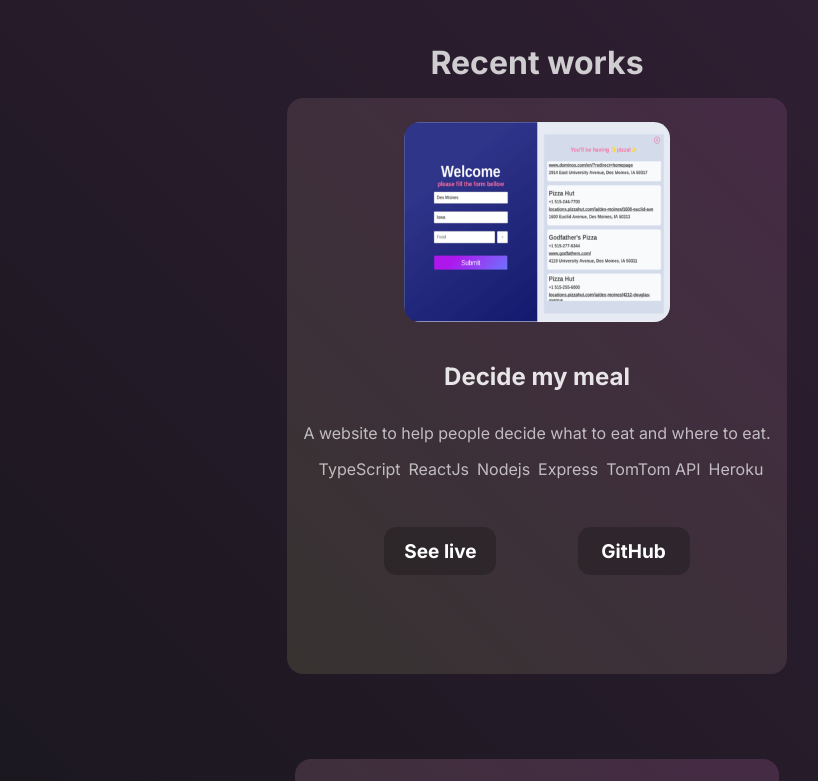
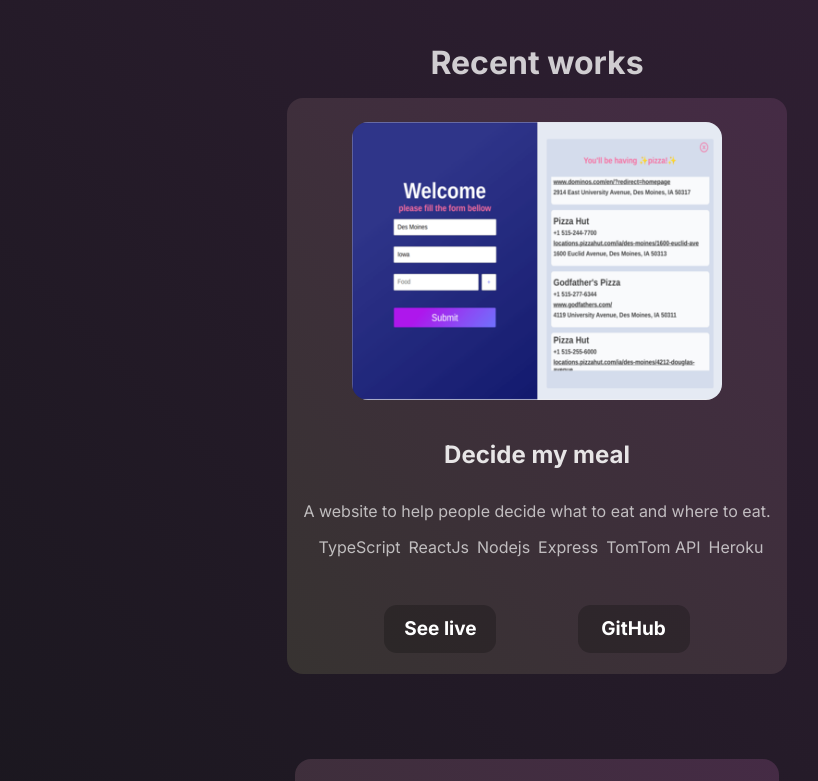
Before and after one commit to dndanli/dndanli-portfolio-v2, a React (Create React App) app in the folder dndanli-portfolio/: page / in a window 1280 px wide. Shown: the part 1700-2481 px from the top of the page, without its empty margins (103-921 px from the left). Built offline with nearby package versions, Linux system fonts and the light colour scheme.

Commit message:
Global styles update

```diff
--- a/dndanli-portfolio/src/Components/GlobalStyles/GlobalStyles.ts
+++ b/dndanli-portfolio/src/Components/GlobalStyles/GlobalStyles.ts
@@ -27,17 +27,22 @@ const GlobalStyle = createGlobalStyle`
       }
     }
   }
+  .projects-section{
+    @media only screen and (min-width: 500px){
+      .project-image-wrapper img {
+        max-width: 370px;
+        max-height: 280px;
+        border-radius: 1rem;
+      }
+    }
+  }
 
   /* 481 - 678 Ipads tablets*/
-  .skills-section{
-
-  }
-
   .about-section{
     @media only screen and (min-width: 678px){
       .greetings{
           font-size: 1.3rem;
-        }
+      }
     }
   }
 
```
